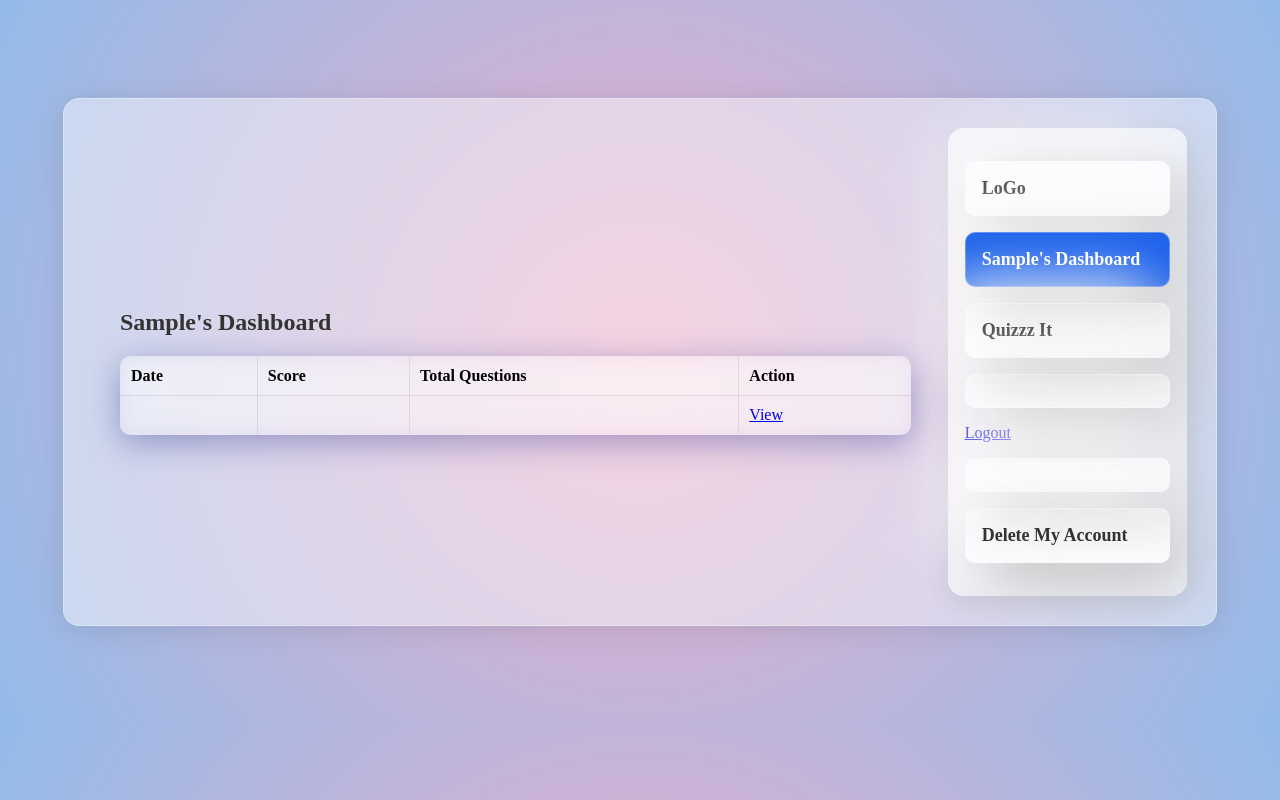
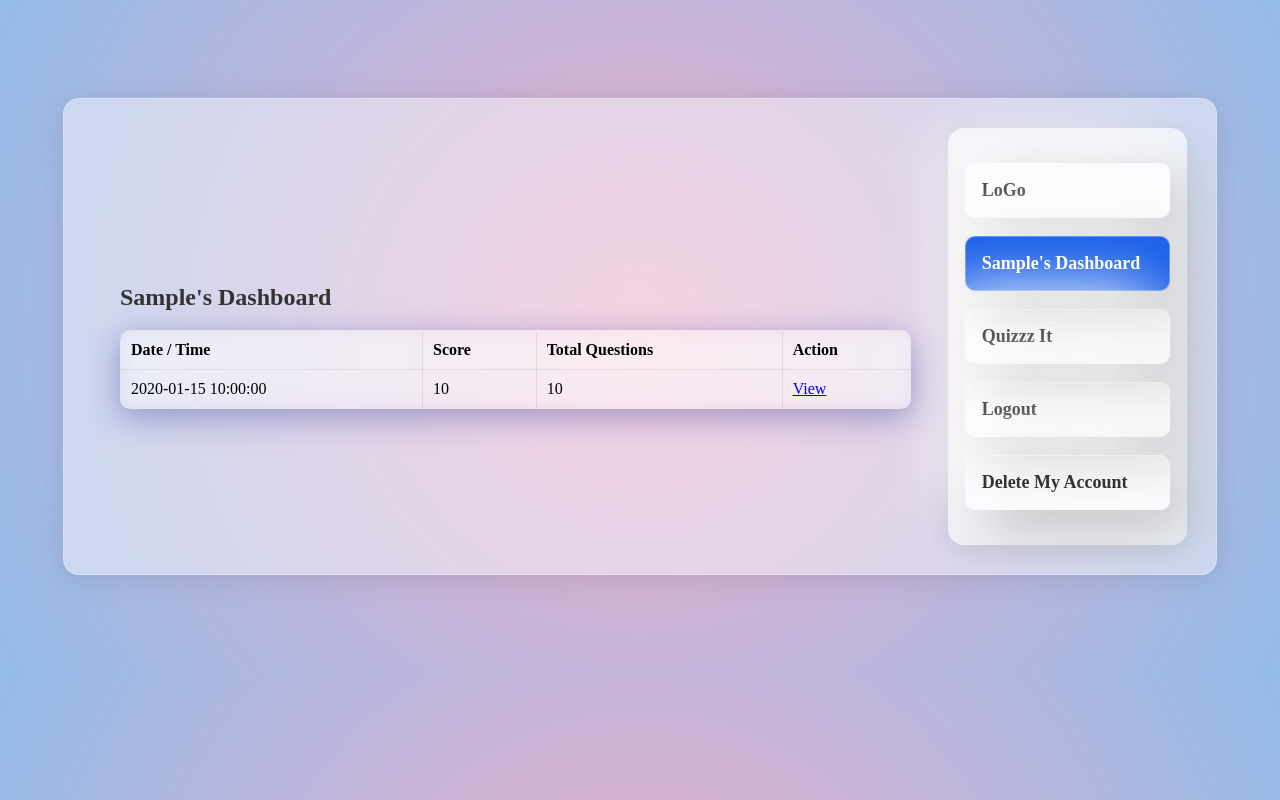
Before and after one commit to Coding-doves/Quiz_Python, a Flask app: page /dashboard in a window 1280 px wide. Run offline with Flask 3, Linux system fonts and the light colour scheme; the visitor is signed in with stand-in values (Sample User, id 1); tables that the repository leaves empty hold one stand-in row (values such as "Sample post").

Commit message:
updating

```diff
--- a/app.py
+++ b/app.py
@@ -187,14 +187,6 @@ def submit():
         question_data=question_data)
 
 
-@app.route('/logout')
-def logout():
-    ''' end and clear sessions for logged in users '''
-    # clear the sessions
-    session.clear()
-    return redirect(url_for('login'))
-
-
 @app.route('/dashboard')
 def dashboard():
     ''' display users personal data '''
@@ -202,14 +194,24 @@ def dashboard():
         return redirect(url_for('login'))
 
     user_id = session.get('user_id')
+    # print(user_id)
 
     # Retrieve username
     cursor.execute('''SELECT username FROM users WHERE id = %s''', (user_id,))
     username = cursor.fetchone()[0]
+    print(username)
 
     # Retrieve quiz data for the user
-    cursor.execute('''SELECT * FROM quiz_scores WHERE user_id = %s''', (user_id,))
+    cursor.execute('''SELECT id, score, total_questions, quiz_date FROM quiz_scores WHERE user_id = %s''', (user_id,))
     quiz_metadata = cursor.fetchall()
+
+    # Convert quiz_metadata tuples to dictionaries for easier access
+    quiz_metadata = [{'quiz_date': row[3], 'score': row[1], 'total_questions': row[2], 'id': row[0]} for row in quiz_metadata]
+
+    # for dat in quiz_metadata:
+        # print(dat['score'])
+        # print(dat['quiz_date'])
+        # print(dat['total_questions'])
 
     return render_template('dashboard.html', username=username, quiz_metadata=quiz_metadata)
 
@@ -223,11 +225,22 @@ def view_quiz(quiz_score_id):
     user_id = session.get('user_id')
 
     # query db for specific quiz
-    cursor.execute('''SELECT * FROM quiz_attempted WHERE quiz_score_id = %s AND user_id = %s''',
+    cursor.execute('''SELECT question, user_answer, correct_answer FROM quiz_attempted WHERE quiz_score_id = %s AND user_id = %s''',
                    (quiz_score_id, user_id))
     quizzes = cursor.fetchall()
 
-    return render_template('view_quiz.html', quizzes=quizzes)
+    # Convert quiz_metadata tuples to dictionaries for easier access
+    quiz_metadata = [{'question': row[0], 'user_answer': row[1], 'correct_answer': row[2]} for row in quizzes]
+
+    return render_template('view_quiz.html', quizzes=quiz_metadata)
+
+
+@app.route('/logout')
+def logout():
+    ''' end and clear sessions for logged in users '''
+    # clear the sessions
+    session.clear()
+    return redirect(url_for('login'))
 
 
 @app.route('/delete_account', methods=['POST'])
--- a/static/css/dashboard.css
+++ b/static/css/dashboard.css
@@ -41,7 +41,7 @@ nav{
     padding: 1rem;
     position: relative;
 }
-nav p{
+nav a p{
     background-color: rgba(255, 255, 255, 0.44);
     border-radius: 10px;
     box-shadow:  20px 20px 60px #bebebe,
@@ -50,20 +50,16 @@ nav p{
     -webkit-backdrop-filter: blur(1.5px);
     border: 1px solid rgba(255,255,255,0.29);
     padding: 1rem;
-}
-nav p.active{
-    background-color: #1c61ea;
-}
-nav p.active a{
-    color: #FFFFFF;
-}
-nav p a, nav p form a{
-    text-decoration: none;
     font-size: large;
     font-weight: 600;
     color: #333333;
 }
-main div h2, nav p{
+nav a{ text-decoration: none; }
+nav a p.active{
+    background-color: #1c61ea;
+    color: #FFFFFF;
+}
+main div h2, nav a p{
     text-transform: capitalize;
 }
 main div h2{ color: #333333;}
--- a/static/css/login.css
+++ b/static/css/login.css
@@ -76,7 +76,8 @@ body {
   .message {
     text-align: center;
     margin-bottom: 10px;
-    color: white;
+    color: red;
+    font-weight: 700;
   }
 
   .signup-link {
--- a/templates/dashboard.html
+++ b/templates/dashboard.html
@@ -9,15 +9,11 @@
 <body>
     <main>
         <nav>
-            <p><a href="#">LoGo</a></p>
-            <p class="active"><a href="/dashboard">{{username}}'s Dashboard </a></p>
-            <p><a href="/quiz.py">Quizzz It</a></p>
-            <p>
-                <form action="/logout" method="post">
-                    <a href="#">Logout</a>
-                </form>
-            </p>
-            <p><a href="/delete_account">Delete My Account</a></p>
+            <a href="#"><p>LoGo</p></a>
+            <a href="/dashboard"><p class="active">{{ username }}'s Dashboard </p></a>
+            <a href="/quiz"><p>Quizzz It</p></a>
+            <a href="/logout"><p>Logout</p></a>
+            <a href="/delete_acct"><p>Delete My Account</p></a>
         </nav>
 
         <div>
@@ -25,7 +21,7 @@
             <table border="1">
                 <thead>
                     <tr>
-                        <th>Date</th>
+                        <th>Date / Time</th>
                         <th>Score</th>
                         <th>Total Questions</th>
                         <th>Action</th>
@@ -34,10 +30,10 @@
                 <tbody>
                     {% for data in quiz_metadata %}
                     <tr>
-                        <td>{{ data.quiz_date }}</td>
-                        <td>{{ data.score }}</td>
-                        <td>{{ data.total_questions }}</td>
-                        <td><a href="/view_quiz/{{ data.id }}">View</a></td>
+                        <td>{{ data['quiz_date'] }}</td>
+                        <td>{{ data['score'] }}</td>
+                        <td>{{ data['total_questions'] }}</td>
+                        <td><a href="/view_quiz/{{ data['id'] }}">View</a></td>
                     </tr>
                     {% endfor %}
                 </tbody>
```
Also changed, not shown: templates/view_quiz.html (+12 -3 lines), static/css/view.css (added), templates/delete_acct.html (renamed from templates/delete_account.html).
